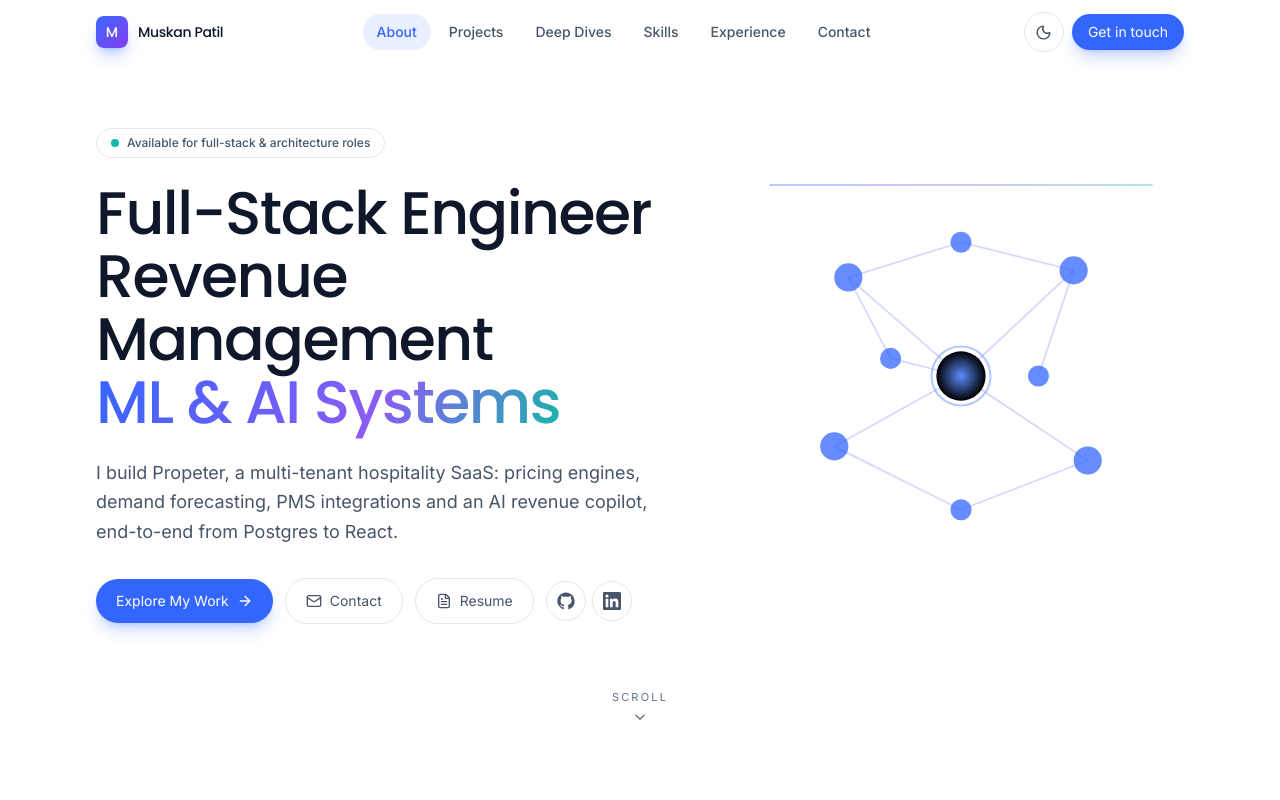
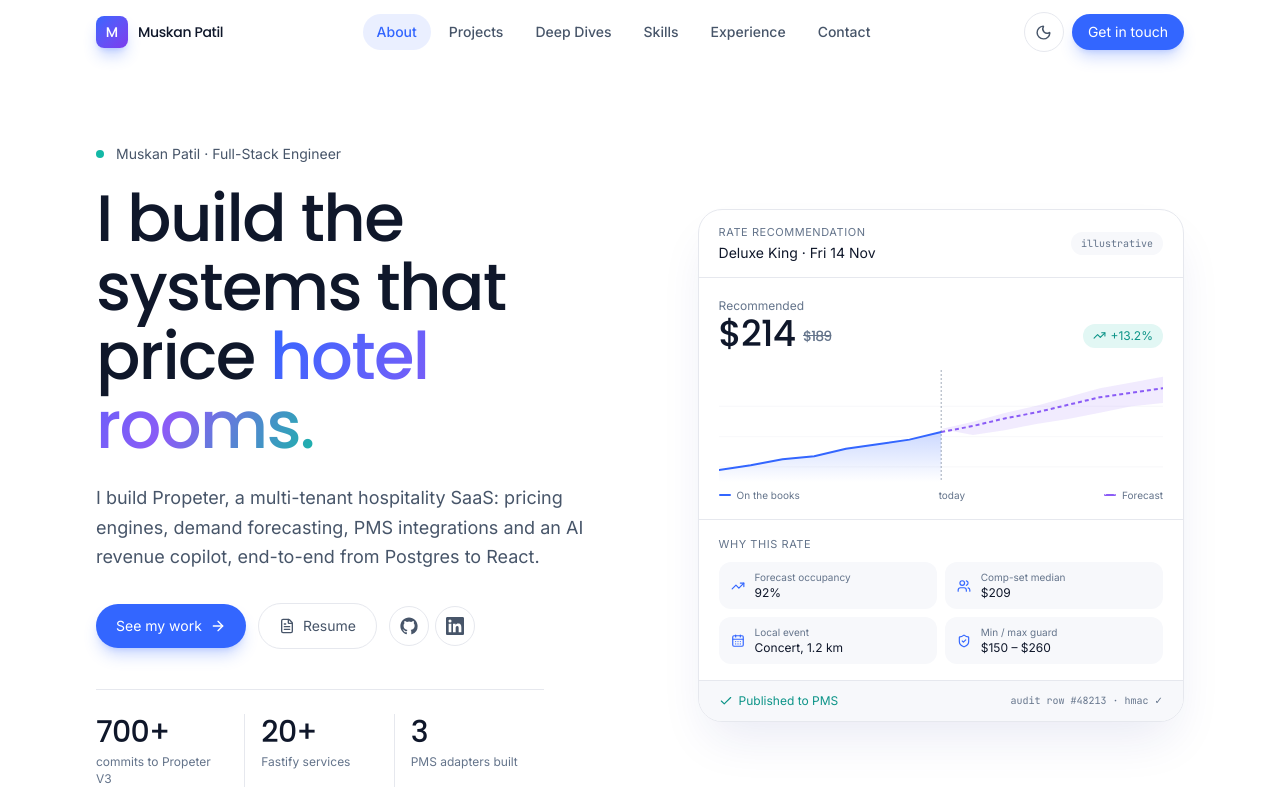
Before and after one commit to Muskanpatil/portfolio, a React (Vite) app: page / in a window 1280 px wide. Shown: the top 800 px of the page. Built offline with nearby package versions, Linux system fonts and the light colour scheme.

Commit message:
changed front page

```diff
--- a/src/components/Hero.tsx
+++ b/src/components/Hero.tsx
@@ -1,87 +1,69 @@
 import { motion, useReducedMotion } from 'framer-motion';
-import { ArrowRight, ChevronDown, FileText, Mail } from 'lucide-react';
+import { ArrowRight, CalendarDays, Check, ChevronDown, FileText, ShieldCheck, TrendingUp, Users } from 'lucide-react';
 import { profile } from '../data/portfolio';
 import { GithubIcon, LinkedinIcon } from './BrandIcons';
 
+const ease = [0.22, 1, 0.36, 1] as const;
+
+const stats = [
+  { value: '700+', label: 'commits to Propeter V3' },
+  { value: '20+', label: 'Fastify services' },
+  { value: '3', label: 'PMS adapters built' },
+];
+
 export function Hero() {
   const reduce = useReducedMotion();
+  const rise = (delay: number) => ({
+    initial: reduce ? false : { opacity: 0, y: 18 },
+    animate: { opacity: 1, y: 0 },
+    transition: { duration: 0.7, delay, ease },
+  });
 
   return (
     <section id="top" className="relative overflow-hidden pt-16">
-      {/* Aurora background */}
+      {/* Background: one soft glow + a faint dot grid */}
       <div className="pointer-events-none absolute inset-0 -z-10">
-        <div className="absolute inset-0 aurora animate-aurora opacity-70" />
-        <div className="absolute inset-0 bg-gradient-to-b from-transparent via-transparent to-bg" />
-        {/* subtle grid */}
+        <div className="absolute -top-40 left-1/2 h-[560px] w-[900px] -translate-x-1/2 rounded-full bg-brand-500/15 blur-[120px] dark:bg-brand-500/20" />
         <div
-          className="absolute inset-0 opacity-[0.04] dark:opacity-[0.07]"
+          className="absolute inset-0 opacity-[0.35] dark:opacity-[0.25]"
           style={{
-            backgroundImage:
-              'linear-gradient(var(--border) 1px, transparent 1px), linear-gradient(90deg, var(--border) 1px, transparent 1px)',
-            backgroundSize: '56px 56px',
-            maskImage: 'radial-gradient(ellipse 80% 60% at 50% 35%, #000 40%, transparent 75%)',
-            WebkitMaskImage:
-              'radial-gradient(ellipse 80% 60% at 50% 35%, #000 40%, transparent 75%)',
+            backgroundImage: 'radial-gradient(var(--border) 1px, transparent 1px)',
+            backgroundSize: '22px 22px',
+            maskImage: 'radial-gradient(ellipse 70% 60% at 50% 30%, #000 30%, transparent 75%)',
+            WebkitMaskImage: 'radial-gradient(ellipse 70% 60% at 50% 30%, #000 30%, transparent 75%)',
           }}
         />
       </div>
 
-      <div className="mx-auto grid max-w-6xl grid-cols-1 items-center gap-10 px-5 pb-12 pt-10 sm:px-8 sm:pt-16 lg:grid-cols-[1.15fr_0.85fr] lg:pb-16">
+      <div className="mx-auto grid max-w-6xl grid-cols-1 items-center gap-12 px-5 pb-12 pt-12 sm:px-8 sm:pt-20 lg:grid-cols-[1.05fr_0.95fr] lg:gap-16 lg:pb-20">
         {/* Left: copy */}
         <div>
-          <motion.div
-            initial={{ opacity: 0, y: 16 }}
-            animate={{ opacity: 1, y: 0 }}
-            transition={{ duration: 0.6, ease: [0.22, 1, 0.36, 1] }}
-            className="inline-flex items-center gap-2 rounded-full border border-default bg-card/60 px-3.5 py-1.5 text-xs font-medium text-soft backdrop-blur"
-          >
+          <motion.p {...rise(0)} className="flex items-center gap-3 text-sm font-600 text-soft">
             <span className="relative flex h-2 w-2">
               <span className="absolute inline-flex h-full w-full animate-ping rounded-full bg-accent-500 opacity-60" />
               <span className="relative inline-flex h-2 w-2 rounded-full bg-accent-500" />
             </span>
-            Available for full-stack & architecture roles
-          </motion.div>
+            {profile.name} · {profile.role}
+          </motion.p>
 
           <motion.h1
-            initial={{ opacity: 0, y: 18 }}
-            animate={{ opacity: 1, y: 0 }}
-            transition={{ duration: 0.7, delay: 0.05, ease: [0.22, 1, 0.36, 1] }}
-            className="mt-6 font-display text-[2rem] font-800 leading-[1.08] tracking-tight [overflow-wrap:anywhere] sm:text-5xl sm:leading-[1.05] lg:text-6xl"
+            {...rise(0.05)}
+            className="mt-5 font-display text-[2.4rem] font-800 leading-[1.05] tracking-tight [overflow-wrap:anywhere] sm:text-6xl lg:text-[4.1rem]"
           >
-            {profile.tagline.split('•').map((part, i, arr) => (
-              <span key={i} className="block">
-                {i === arr.length - 1 ? <span className="gradient-text">{part.trim()}</span> : part.trim()}
-              </span>
-            ))}
+            {profile.headline.lead} <span className="gradient-text">{profile.headline.accent}</span>
           </motion.h1>
 
-          <motion.p
-            initial={{ opacity: 0, y: 18 }}
-            animate={{ opacity: 1, y: 0 }}
-            transition={{ duration: 0.7, delay: 0.12, ease: [0.22, 1, 0.36, 1] }}
-            className="mt-6 max-w-xl text-base leading-relaxed text-soft sm:text-lg"
-          >
+          <motion.p {...rise(0.12)} className="mt-6 max-w-xl text-base leading-relaxed text-soft sm:text-lg">
             {profile.subheading}
           </motion.p>
 
-          <motion.div
-            initial={{ opacity: 0, y: 18 }}
-            animate={{ opacity: 1, y: 0 }}
-            transition={{ duration: 0.7, delay: 0.18, ease: [0.22, 1, 0.36, 1] }}
-            className="mt-8 flex flex-wrap items-center gap-3"
-          >
+          <motion.div {...rise(0.18)} className="mt-8 flex flex-wrap items-center gap-3">
             <a
               href="#projects"
               className="group inline-flex items-center gap-2 rounded-full bg-brand-500 px-5 py-3 text-sm font-600 text-white shadow-lg shadow-brand-500/25 transition-transform hover:scale-[1.03]"
             >
-              Explore My Work
+              See my work
               <ArrowRight size={16} className="transition-transform group-hover:translate-x-0.5" />
-            </a>
-            <a
-              href="#contact"
-              className="inline-flex items-center gap-2 rounded-full border border-default bg-card px-5 py-3 text-sm font-600 text-soft transition-colors hover:text-brand-500"
-            >
-              <Mail size={16} /> Contact
             </a>
             <a
               href={profile.resume}
@@ -100,25 +82,37 @@ export function Hero() {
               </SocialIcon>
             </div>
           </motion.div>
+
+          <motion.dl
+            {...rise(0.26)}
+            className="mt-10 grid max-w-md grid-cols-3 divide-x divide-[var(--border)] border-t border-default pt-6"
+          >
+            {stats.map((s) => (
+              <div key={s.label} className="px-4 first:pl-0">
+                <dt className="sr-only">{s.label}</dt>
+                <dd className="font-display text-2xl font-700 tracking-tight sm:text-3xl">{s.value}</dd>
+                <dd className="mt-1 text-xs leading-snug text-muted">{s.label}</dd>
+              </div>
+            ))}
+          </motion.dl>
         </div>
 
-        {/* Right: connected-nodes visual */}
+        {/* Right: what the work looks like */}
         <motion.div
-          initial={{ opacity: 0, scale: reduce ? 1 : 0.92 }}
-          animate={{ opacity: 1, scale: 1 }}
-          transition={{ duration: 0.8, delay: 0.2, ease: [0.22, 1, 0.36, 1] }}
-          className="relative mx-auto aspect-square w-full max-w-[240px] sm:max-w-sm"
+          initial={reduce ? false : { opacity: 0, y: 24 }}
+          animate={{ opacity: 1, y: 0 }}
+          transition={{ duration: 0.9, delay: 0.2, ease }}
+          className="relative mx-auto w-full max-w-md lg:max-w-none"
         >
-          <NodeNetwork />
+          <RateCard animate={!reduce} />
         </motion.div>
       </div>
 
-      {/* scroll cue */}
       <motion.a
         href="#about"
         aria-label="Scroll to about"
-        className="mx-auto mb-4 flex w-fit flex-col items-center gap-1 text-muted sm:mb-6"
-        animate={{ y: [0, 6, 0] }}
+        className="mx-auto mb-4 hidden w-fit flex-col items-center gap-1 text-muted sm:mb-6 sm:flex"
+        animate={reduce ? undefined : { y: [0, 6, 0] }}
         transition={{ duration: 1.8, repeat: Infinity, ease: 'easeInOut' }}
       >
         <span className="text-[11px] uppercase tracking-[0.2em]">Scroll</span>
@@ -150,94 +144,156 @@ function SocialIcon({
   );
 }
 
-function NodeNetwork() {
-  // A small constellation representing "systems" — nodes + edges.
-  const nodes = [
-    { x: 50, y: 50, r: 7, label: 'core' },
-    { x: 18, y: 22, r: 4 },
-    { x: 82, y: 20, r: 4 },
-    { x: 14, y: 70, r: 4 },
-    { x: 86, y: 74, r: 4 },
-    { x: 50, y: 12, r: 3 },
-    { x: 50, y: 88, r: 3 },
-    { x: 30, y: 45, r: 3 },
-    { x: 72, y: 50, r: 3 },
-  ];
-  const edges: [number, number][] = [
-    [0, 1],
-    [0, 2],
-    [0, 3],
-    [0, 4],
-    [0, 7],
-    [0, 8],
-    [1, 5],
-    [2, 5],
-    [3, 6],
-    [4, 6],
-    [7, 1],
-    [8, 2],
+// Booking-curve style series: on-the-books occupancy (solid) then forecast (dashed).
+const actual = [38, 41, 45, 47, 52, 55, 58, 63];
+const forecast = [63, 67, 72, 76, 81, 86, 89, 92];
+
+function toPath(values: number[], offset: number, total: number) {
+  return values
+    .map((v, i) => {
+      const x = ((i + offset) / (total - 1)) * 100;
+      const y = 100 - v;
+      return `${i === 0 ? 'M' : 'L'}${x.toFixed(2)},${y}`;
+    })
+    .join(' ');
+}
+
+function RateCard({ animate }: { animate: boolean }) {
+  const total = actual.length + forecast.length - 1;
+  const actualPath = toPath(actual, 0, total);
+  const forecastPath = toPath(forecast, actual.length - 1, total);
+  const bandUpper = forecast.map((v, i) => v + 2 + i * 0.8);
+  const bandLower = forecast.map((v, i) => v - 2 - i * 0.8).reverse();
+  const bandPath = `${toPath(bandUpper, actual.length - 1, total)} ${bandLower
+    .map((v, i) => {
+      const x = ((total - i) / (total - 1)) * 100;
+      return `L${x.toFixed(2)},${100 - v}`;
+    })
+    .join(' ')} Z`;
+
+  const drivers = [
+    { icon: TrendingUp, label: 'Forecast occupancy', value: '92%' },
+    { icon: Users, label: 'Comp-set median', value: '$209' },
+    { icon: CalendarDays, label: 'Local event', value: 'Concert, 1.2 km' },
+    { icon: ShieldCheck, label: 'Min / max guard', value: '$150 – $260' },
   ];
 
   return (
-    <div className="relative h-full w-full">
-      <div className="absolute inset-0 rounded-3xl bg-card/40 backdrop-blur-sm shimmer-border" />
-      <svg viewBox="0 0 100 100" className="absolute inset-0 h-full w-full p-4">
-        <defs>
-          <linearGradient id="edge" x1="0" y1="0" x2="1" y2="1">
-            <stop offset="0%" stopColor="var(--color-brand-500)" />
-            <stop offset="100%" stopColor="var(--color-violet-500)" />
-          </linearGradient>
-          <radialGradient id="node-core">
-            <stop offset="0%" stopColor="var(--color-brand-400)" />
-            <stop offset="100%" stopColor="var(--color-brand-600)" />
-          </radialGradient>
-        </defs>
+    <div className="relative">
+      <div className="absolute -inset-4 -z-10 rounded-[2rem] bg-gradient-to-br from-brand-500/20 via-violet-500/10 to-accent-500/20 blur-2xl" />
 
-        {edges.map(([a, b], i) => (
-          <motion.line
-            key={i}
-            x1={nodes[a].x}
-            y1={nodes[a].y}
-            x2={nodes[b].x}
-            y2={nodes[b].y}
-            stroke="url(#edge)"
-            strokeWidth={0.5}
-            strokeOpacity={0.5}
-            initial={{ pathLength: 0, opacity: 0 }}
-            animate={{ pathLength: 1, opacity: 0.5 }}
-            transition={{ duration: 0.9, delay: 0.3 + i * 0.06 }}
-          />
-        ))}
+      <div className="overflow-hidden rounded-3xl border border-default bg-card shadow-2xl shadow-brand-900/10">
+        {/* Header */}
+        <div className="flex items-center justify-between border-b border-default px-5 py-3.5">
+          <div>
+            <p className="text-[11px] font-600 uppercase tracking-wider text-muted">Rate recommendation</p>
+            <p className="mt-0.5 text-sm font-600">Deluxe King · Fri 14 Nov</p>
+          </div>
+          <span className="rounded-full bg-soft px-2.5 py-1 font-mono text-[10px] text-muted">illustrative</span>
+        </div>
 
-        {nodes.map((n, i) => (
-          <motion.g
-            key={i}
-            initial={{ opacity: 0, scale: 0 }}
-            animate={{ opacity: 1, scale: 1 }}
-            transition={{ duration: 0.5, delay: 0.4 + i * 0.07, ease: 'backOut' }}
-          >
-            <circle
-              cx={n.x}
-              cy={n.y}
-              r={n.r}
-              fill={i === 0 ? 'url(#node-core)' : 'var(--color-brand-500)'}
-              opacity={i === 0 ? 1 : 0.75}
+        {/* Rate */}
+        <div className="flex items-end justify-between gap-4 px-5 pt-5">
+          <div>
+            <p className="text-xs text-muted">Recommended</p>
+            <p className="font-display text-4xl font-800 tracking-tight">
+              $214
+              <span className="ml-2 align-middle text-sm font-600 text-muted line-through">$189</span>
+            </p>
+          </div>
+          <span className="mb-1.5 inline-flex items-center gap-1 rounded-full bg-accent-500/12 px-2.5 py-1 text-xs font-700 text-accent-600 dark:text-accent-400">
+            <TrendingUp size={13} /> +13.2%
+          </span>
+        </div>
+
+        {/* Chart */}
+        <div className="px-5 pt-4">
+          <svg viewBox="0 -4 100 74" preserveAspectRatio="none" className="h-28 w-full" aria-hidden>
+            <defs>
+              <linearGradient id="hero-area" x1="0" y1="0" x2="0" y2="1">
+                <stop offset="0%" stopColor="var(--color-brand-500)" stopOpacity="0.25" />
+                <stop offset="100%" stopColor="var(--color-brand-500)" stopOpacity="0" />
+              </linearGradient>
+            </defs>
+            {[20, 40, 60].map((y) => (
+              <line key={y} x1="0" x2="100" y1={y} y2={y} stroke="var(--border)" strokeWidth="0.3" vectorEffect="non-scaling-stroke" />
+            ))}
+            <path d={bandPath} fill="var(--color-violet-500)" opacity="0.12" />
+            <path d={`${actualPath} L${((actual.length - 1) / (total - 1)) * 100},70 L0,70 Z`} fill="url(#hero-area)" />
+            <motion.path
+              d={actualPath}
+              fill="none"
+              stroke="var(--color-brand-500)"
+              strokeWidth="2"
+              vectorEffect="non-scaling-stroke"
+              strokeLinecap="round"
+              initial={animate ? { opacity: 0 } : false}
+              animate={{ opacity: 1 }}
+              transition={{ duration: 0.6, delay: 0.9 }}
             />
-            {i === 0 && (
-              <motion.circle
-                cx={n.x}
-                cy={n.y}
-                r={n.r}
-                fill="none"
-                stroke="var(--color-brand-400)"
-                strokeWidth={0.6}
-                animate={{ r: [n.r, n.r + 6], opacity: [0.6, 0] }}
-                transition={{ duration: 2.2, repeat: Infinity, ease: 'easeOut' }}
-              />
-            )}
-          </motion.g>
-        ))}
-      </svg>
+            <motion.path
+              d={forecastPath}
+              fill="none"
+              stroke="var(--color-violet-500)"
+              strokeWidth="2"
+              strokeDasharray="4 3"
+              vectorEffect="non-scaling-stroke"
+              initial={animate ? { opacity: 0 } : false}
+              animate={{ opacity: 1 }}
+              transition={{ duration: 0.6, delay: 1.5 }}
+            />
+            <line
+              x1={((actual.length - 1) / (total - 1)) * 100}
+              x2={((actual.length - 1) / (total - 1)) * 100}
+              y1="-4"
+              y2="70"
+              stroke="var(--text-muted)"
+              strokeWidth="0.6"
+              strokeDasharray="2 2"
+              vectorEffect="non-scaling-stroke"
+            />
+          </svg>
+          <div className="mt-1.5 flex items-center justify-between text-[10px] text-muted">
+            <span className="flex items-center gap-1.5">
+              <span className="h-0.5 w-3 rounded bg-brand-500" /> On the books
+            </span>
+            <span>today</span>
+            <span className="flex items-center gap-1.5">
+              <span className="h-0.5 w-3 rounded border-t-2 border-dashed border-violet-500" /> Forecast
+            </span>
+          </div>
+        </div>
+
+        {/* Why this rate */}
+        <div className="mt-4 border-t border-default px-5 py-4">
+          <p className="text-[11px] font-600 uppercase tracking-wider text-muted">Why this rate</p>
+          <ul className="mt-2.5 grid grid-cols-1 gap-2 sm:grid-cols-2">
+            {drivers.map((d, i) => (
+              <motion.li
+                key={d.label}
+                initial={animate ? { opacity: 0, x: -6 } : false}
+                animate={{ opacity: 1, x: 0 }}
+                transition={{ duration: 0.4, delay: 1.2 + i * 0.1 }}
+                className="flex items-center gap-2.5 rounded-xl bg-soft px-3 py-2"
+              >
+                <d.icon size={14} className="shrink-0 text-brand-500" />
+                <div className="min-w-0">
+                  <p className="truncate text-[10px] text-muted">{d.label}</p>
+                  <p className="truncate text-xs font-600">{d.value}</p>
+                </div>
+              </motion.li>
+            ))}
+          </ul>
+        </div>
+
+        {/* Footer */}
+        <div className="flex items-center justify-between border-t border-default bg-soft px-5 py-3 text-xs">
+          <span className="flex items-center gap-1.5 font-600 text-accent-600 dark:text-accent-400">
+            <Check size={14} /> Published to PMS
+          </span>
+          <span className="font-mono text-[10px] text-muted">audit row #48213 · hmac ✓</span>
+        </div>
+      </div>
     </div>
   );
 }
--- a/src/data/portfolio.ts
+++ b/src/data/portfolio.ts
@@ -2,6 +2,7 @@ export const profile = {
   name: 'Muskan Patil',
   role: 'Full-Stack Engineer',
   tagline: 'Full-Stack Engineer • Revenue Management • ML & AI Systems',
+  headline: { lead: 'I build the systems that price', accent: 'hotel rooms.' },
   subheading:
     'I build Propeter, a multi-tenant hospitality SaaS: pricing engines, demand forecasting, PMS integrations and an AI revenue copilot, end-to-end from Postgres to React.',
   hook: 'Propeter runs pricing, forecasting and PMS sync for live hotel properties. V3 is a Turborepo monorepo of 20+ Fastify services on PostgreSQL 18 and Redis 8. I have shipped 700+ commits to it, across revenue, ML, integrations and the admin app.',
```
